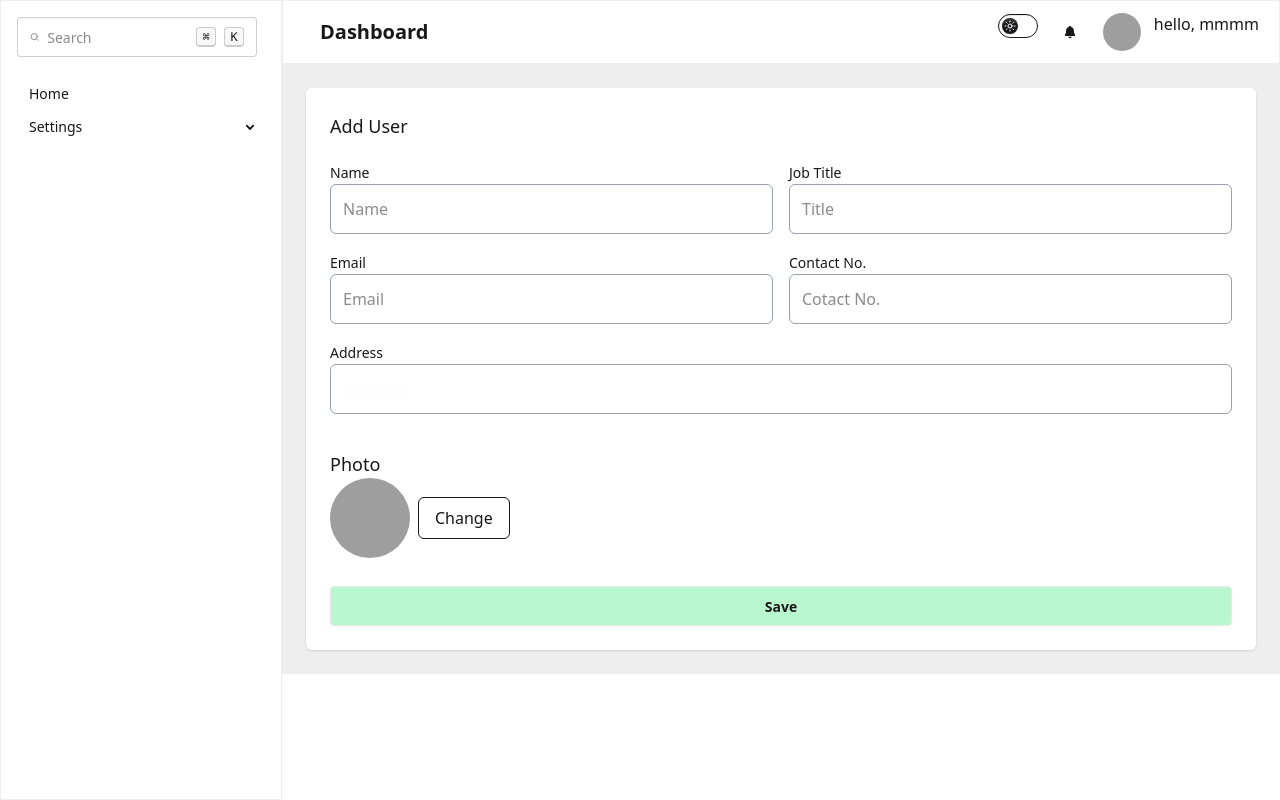
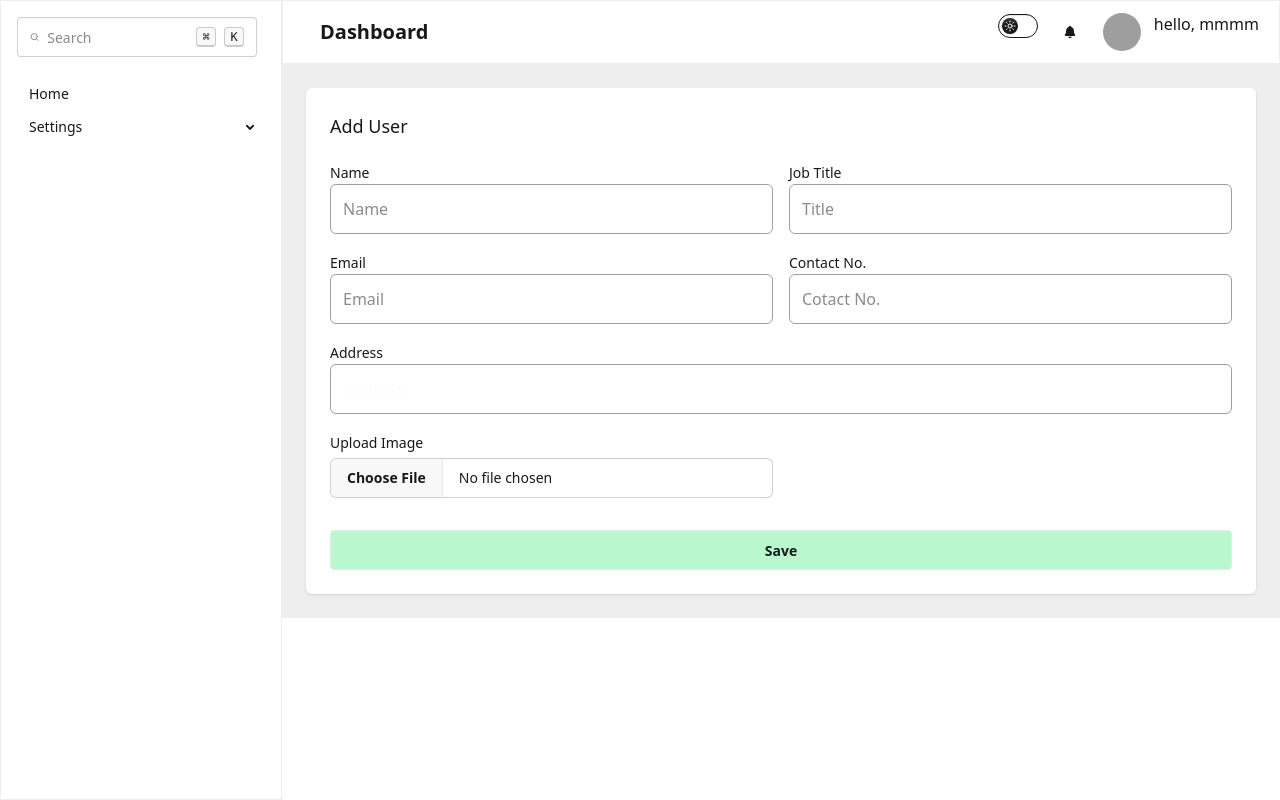
Before and after one commit to Ukasha-hub/reuseable-dashboard, a React (Vite) app: page /settings/users/adduser in a window 1280 px wide. Built offline with nearby package versions, Linux system fonts and the light colour scheme; grey boxes are pictures that could not be loaded.

Commit message:
user add functionality

```diff
--- a/src/Components/Topbar.jsx
+++ b/src/Components/Topbar.jsx
@@ -36,7 +36,7 @@ const Topbar = () => {
 
                     </a>
                     </li>
-                    <li className><a>Settings</a></li>
+                    <li ><a>Settings</a></li>
                     <li><a>Logout</a></li>
                 </ul>
                 </div>
--- a/src/Pages/AddUserForm.jsx
+++ b/src/Pages/AddUserForm.jsx
@@ -1,10 +1,51 @@
-import React from 'react'
+import React, { useState } from 'react'
+import { useNavigate } from 'react-router-dom';
 
 const AddUserForm = () => {
+    const [formData, setFormData] = useState({
+        name: '',
+        jobTitle: '',
+        email: '',
+        phone: '',
+        address: '',
+        image: '',
+      });
+
+      const navigate = useNavigate();
+
+      const handleChange = (e) => {
+        setFormData(prev => ({
+          ...prev,
+          [e.target.name]: e.target.value
+        }));
+      };
+
+      const handleSubmit = (e) => {
+        e.preventDefault();
+        const stored = JSON.parse(localStorage.getItem('users')) || [];
+        const newUser = { id: Date.now(), ...formData };
+        stored.push(newUser);
+
+        localStorage.setItem('users', JSON.stringify(stored));
+        console.log('Saving user:', newUser);
+console.log('Users before saving:', stored);
+        navigate('/settings/users');
+      };
+
+      const handleImageChange = (e) => {
+        const file = e.target.files[0];
+        if (!file) return;
+
+        const reader = new FileReader();
+        reader.onloadend = () => {
+          setFormData(prev => ({ ...prev, image: reader.result }));
+        };
+        reader.readAsDataURL(file); // Convert to base64
+      };
   return (
     <div>
         <section className="p-6 bg-base-300 dark:text-gray-900">
-            <form noValidate="" action="" className="container flex flex-col mx-auto space-y-12">
+            <form noValidate="" action="" onSubmit={handleSubmit} className="container flex flex-col mx-auto space-y-12">
                 <fieldset className=" gap-6 p-6 rounded-md shadow-sm bg-base-100">
                     <div className="space-y-2 col-span-full lg:col-span-1 pb-5">
                         <p className="font-medium text-lg">Add User</p>
@@ -13,35 +54,46 @@ const AddUserForm = () => {
                     <div className="grid grid-cols-6 gap-4 col-span-full lg:col-span-3">
                         <div className="col-span-full sm:col-span-3">
                             <label htmlFor="firstname" className="text-sm">Name</label>
-                            <input id="firstname" type="text" placeholder="Name" className="w-full rounded-md focus:ring focus:ring-opacity-75  dark:text-gray-50 focus:dark:ring-violet-600 border border-gray-400 p-3" />
+                            <input id="firstname" name="name" value={formData.name} onChange={handleChange} type="text" placeholder="Name" className="w-full rounded-md focus:ring focus:ring-opacity-75  dark:text-gray-50 focus:dark:ring-violet-600 border border-gray-400 p-3" />
                         </div>
                         <div className="col-span-full sm:col-span-3">
                             <label htmlFor="lastname" className="text-sm">Job Title</label>
-                            <input id="lastname" type="text" placeholder="Title" className="w-full rounded-md focus:ring focus:ring-opacity-75 dark:text-gray-50 focus:dark:ring-violet-600 border border-gray-400 p-3" />
+                            <input id="lastname" name="jobTitle" type="text" value={formData.jobTitle} onChange={handleChange} placeholder="Title" className="w-full rounded-md focus:ring focus:ring-opacity-75 dark:text-gray-50 focus:dark:ring-violet-600 border border-gray-400 p-3" />
                         </div>
                         <div className="col-span-full sm:col-span-3">
                             <label htmlFor="email" className="text-sm">Email</label>
-                            <input id="email" type="email" placeholder="Email" className="w-full rounded-md focus:ring focus:ring-opacity-75 dark:text-gray-50 focus:dark:ring-violet-600 border border-gray-400 p-3" />
+                            <input id="email" name="email" type="email" value={formData.email} onChange={handleChange} placeholder="Email" className="w-full rounded-md focus:ring focus:ring-opacity-75 dark:text-gray-50 focus:dark:ring-violet-600 border border-gray-400 p-3" />
                         </div>
                         <div className="col-span-full sm:col-span-3">
                             <label htmlFor="number" className="text-sm">Contact No.</label>
-                            <input id="number" type="number" placeholder="Cotact No." className="w-full rounded-md focus:ring focus:ring-opacity-75 dark:text-gray-50 focus:dark:ring-violet-600 border border-gray-400 p-3" />
+                            <input id="number" name="phone" type="number" value={formData.phone} onChange={handleChange} placeholder="Cotact No." className="w-full rounded-md focus:ring focus:ring-opacity-75 dark:text-gray-50 focus:dark:ring-violet-600 border border-gray-400 p-3" />
                         </div>
                         <div className="col-span-full">
                             <label htmlFor="address" className="text-sm">Address</label>
-                            <input id="address" type="text" placeholder="Address" className="w-full rounded-md  text-gray-50  border border-gray-400 p-3" />
+                            <input id="address" name="address" type="text" value={formData.address} onChange={handleChange} placeholder="Address" className="w-full rounded-md  text-gray-50  border border-gray-400 p-3" />
                         </div>
-                        <div className="col-span-full mt-5">
-                            <label htmlFor="bio" className="text-lg">Photo</label>
-                            <div className="flex items-center space-x-2">
-                                <img src="https://i.pravatar.cc/300" alt="" className="w-20 h-20 dark:bg-gray-500 rounded-full dark:bg-gray-300" />
-                                <button type="button" className="px-4 py-2 border rounded-md dark:border-gray-800">Change</button>
-                            </div>
+                        {/* Image Upload */}
+                        <div className='col-span-full sm:col-span-3'>
+                            <label className="text-sm">Upload Image</label>
+                            <fieldset className="fieldset">
+
+                            <input
+                                type="file"
+                                accept="image/*"
+                                onChange={handleImageChange}
+                                className="file-input w-full rounded-md "
+                            />
+                            </fieldset>
+
+                            {formData.image && (
+                                <img src={formData.image} alt="Preview" className="w-20 h-20 mt-2 rounded-full" />
+                            )}
                         </div>
+
 
                     </div>
 
-                    <button className='btn bg-green-200 w-full mt-7'>Save</button>
+                    <button type="submit" className='btn bg-green-200 w-full mt-7'>Save</button>
                 </fieldset>
 
             </form>
--- a/src/Pages/UserSettings.jsx
+++ b/src/Pages/UserSettings.jsx
@@ -1,4 +1,4 @@
-import React, { useState } from 'react';
+import React, { useEffect, useState } from 'react';
 import users from '../Data/Users';
 import { Link, useLocation } from 'react-router-dom';
 import Breadcrumb from '../Components/Breadcrumb';
@@ -6,19 +6,42 @@ import { GrDocumentCsv } from "react-icons/gr";
 
 import { FaFilePdf } from "react-icons/fa6";
 
+
+
+
 const USERS_PER_PAGE = 10;
 
 const UserSettings = () => {
   const [currentPage, setCurrentPage] = useState(1);
   const [sortConfig, setSortConfig] = useState({ key: null, direction: 'asc' });
 
+  const [userList, setUserList] = useState(() => {
+    const stored = localStorage.getItem('users');
+    if (stored) {
+      const parsed = JSON.parse(stored);
+      return Array.isArray(parsed) && parsed.length > 0 ? parsed : users;
+    }
+    return users;
+  });
+
+
+
+
+  useEffect(() => {
+    localStorage.setItem('users', JSON.stringify(userList));
+  }, [userList]);
+  console.log('Loaded users:', JSON.parse(localStorage.getItem('users')));
+
+
+
+
   const location = useLocation();
   const pathnames = location.pathname.split('/').filter(Boolean);
 
-  const totalPages = Math.ceil(users.length / USERS_PER_PAGE);
+  const totalPages = Math.ceil(userList.length / USERS_PER_PAGE);
 
   // Handle sorting logic
-  const sortedUsers = [...users].sort((a, b) => {
+  const sortedUsers = [...userList].sort((a, b) => {
     if (!sortConfig.key) return 0;
     const valA = a[sortConfig.key]?.toString().toLowerCase() || '';
     const valB = b[sortConfig.key]?.toString().toLowerCase() || '';
@@ -63,6 +86,8 @@ const UserSettings = () => {
 
     return pages;
   };
+
+
 
   return (
     <div className="container p-2 mx-auto sm:p-4 dark:text-gray-800">
```
